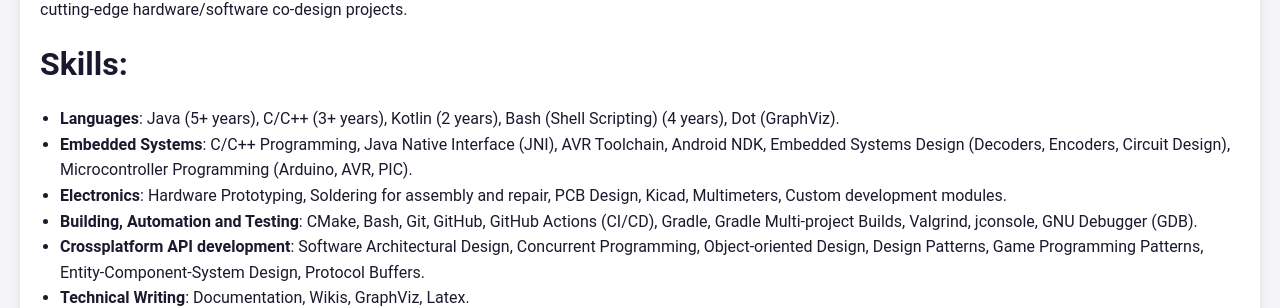
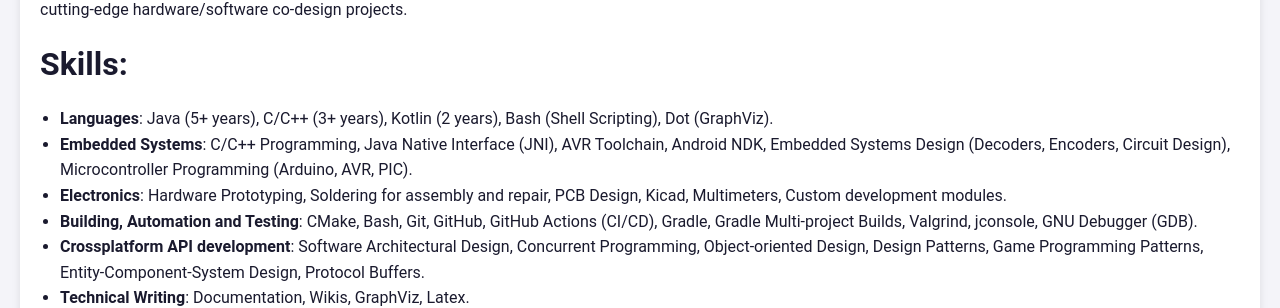
Before and after one commit to pavly-gerges/pavly-gerges, a Jekyll site: the page built from resume/concise/concise-resume.md, in a window 1280 px wide and 900 px high, scrolled down 317 px. Shown: the part 151-459 px from the top of the window. Built offline with Jekyll 4.4.1, drawn with Linux system fonts in a browser that asks for light colours; our own code applies the rules of GitHub Pages for plain Markdown files.

Commit message:
Update concise-resume.md

```diff
--- a/resume/concise/concise-resume.md
+++ b/resume/concise/concise-resume.md
@@ -2,7 +2,7 @@
 A Self-taught engineer with a strong background in embedded systems, microcontroller programming, and distributed simulation frameworks. Seeking to contribute to cutting-edge hardware/software co-design projects.
 
 # Skills:
-- **Languages**: Java (5+ years), C/C++ (3+ years), Kotlin (2 years), Bash (Shell Scripting) (4 years), Dot (GraphViz).
+- **Languages**: Java (5+ years), C/C++ (3+ years), Kotlin (2 years), Bash (Shell Scripting), Dot (GraphViz).
 - **Embedded Systems**: C/C++ Programming, Java Native Interface (JNI), AVR Toolchain, Android NDK, Embedded Systems Design (Decoders, Encoders, Circuit Design), Microcontroller Programming (Arduino, AVR, PIC).
 - **Electronics**: Hardware Prototyping, Soldering for assembly and repair, PCB Design, Kicad, Multimeters, Custom development modules.
 - **Building, Automation and Testing**: CMake, Bash, Git, GitHub, GitHub Actions (CI/CD), Gradle, Gradle Multi-project Builds, Valgrind, jconsole, GNU Debugger (GDB).
```
